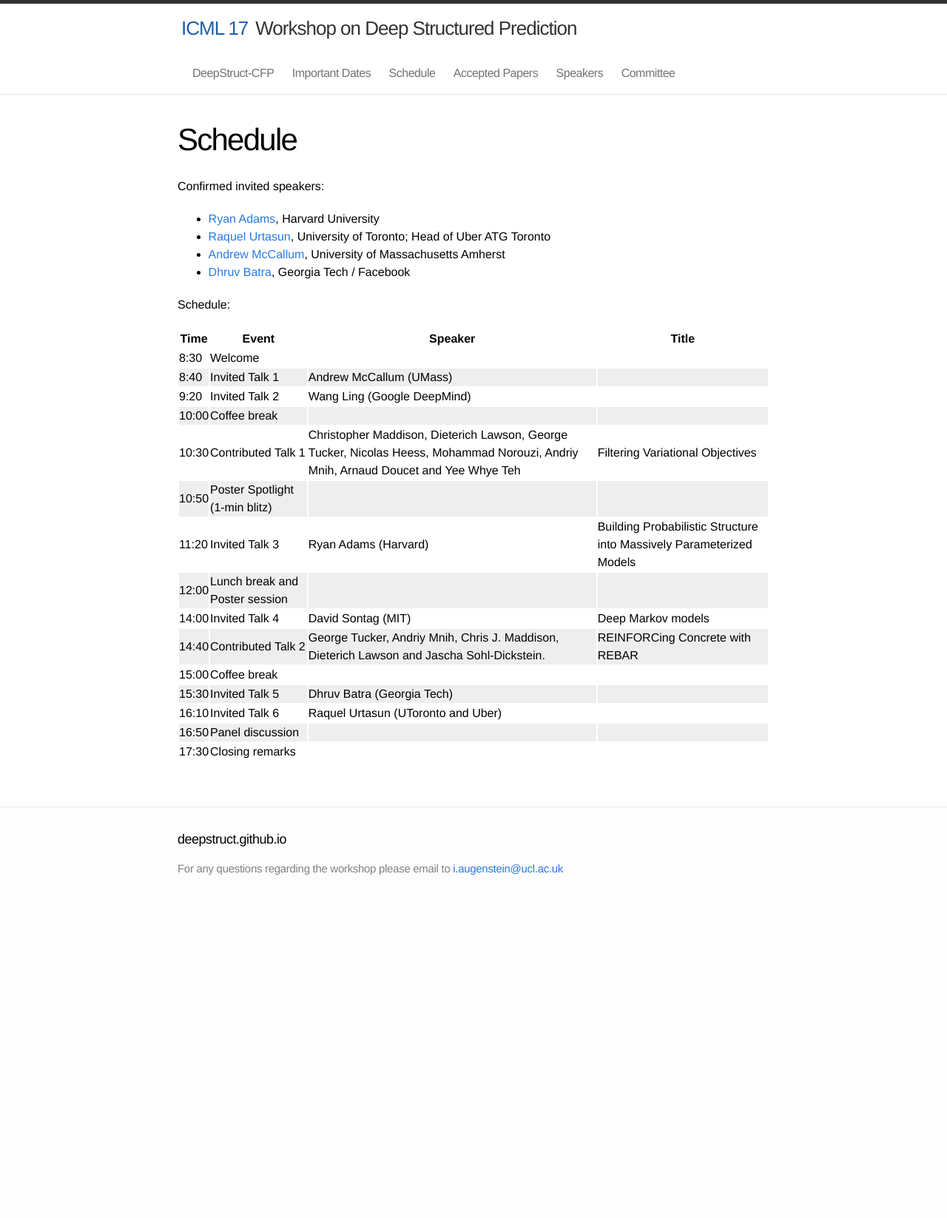
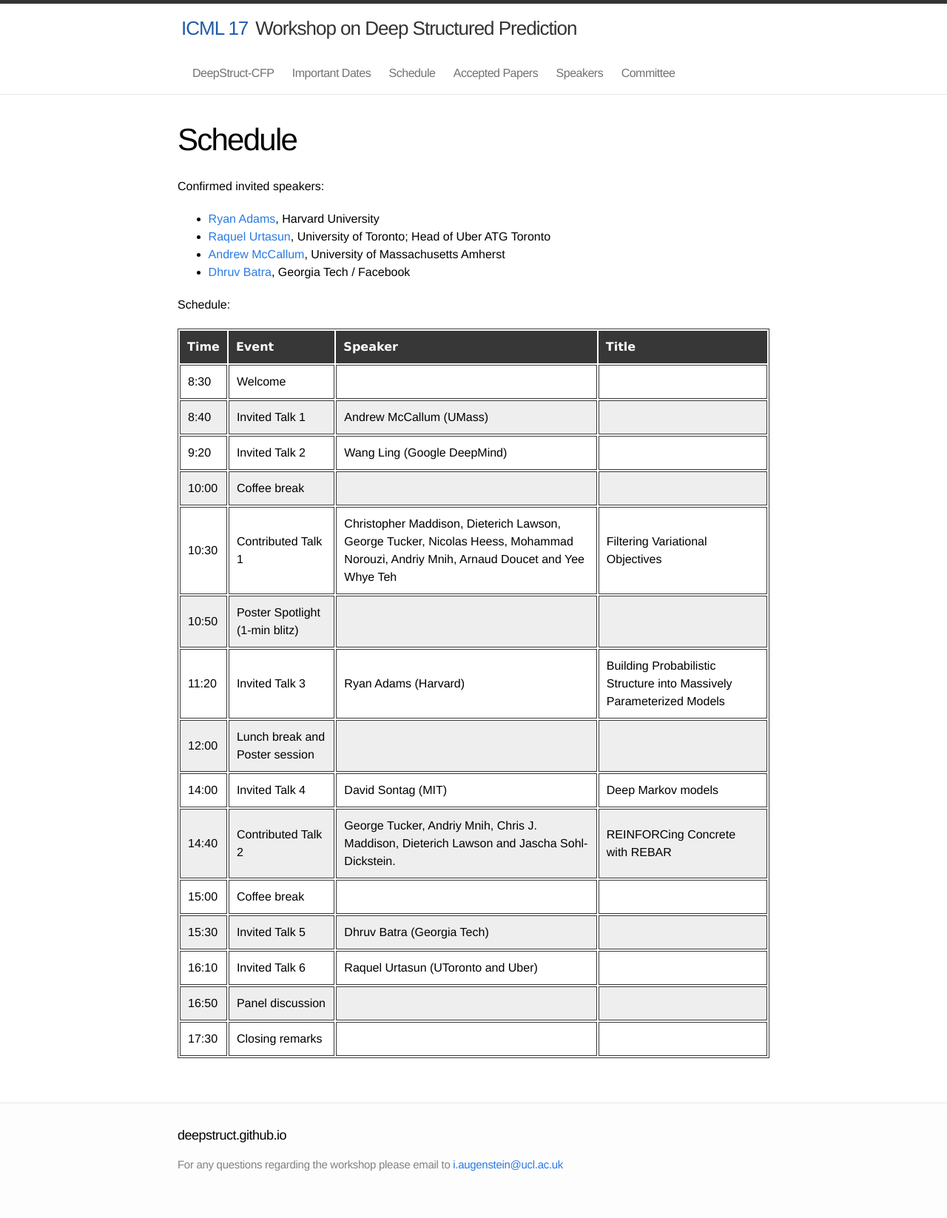
Before and after one commit to deepstruct/deepstruct.github.io, a Jekyll site: the page built from ICML17/3_schedule.md, in a window 1280 px wide. Shown: the whole page at 74% size. Built offline with Jekyll 4.4.1, drawn with Linux system fonts in a browser that asks for light colours; before the commit the page ends 1246 px from its top, so only the background shows below that.

Commit message:
Update main.css

```diff
--- a/css/main.css
+++ b/css/main.css
@@ -25,6 +25,25 @@ a:visited { color: #205caa; }
 tr:nth-child(even) {
     background-color: #eee;
 }
+
+table {
+  border: 1px solid #373737;
+  margin-bottom: 20px;
+  text-align: left;
+ }
+
+th {
+  font-family: 'Lucida Grande', 'Helvetica Neue', Helvetica, Arial, sans-serif;
+  padding: 10px;
+  background: #373737;
+  color: #fff;
+ }
+
+td {
+  padding: 10px;
+  border: 1px solid #373737;
+ }
+
 
 /* Utility */
 
```
